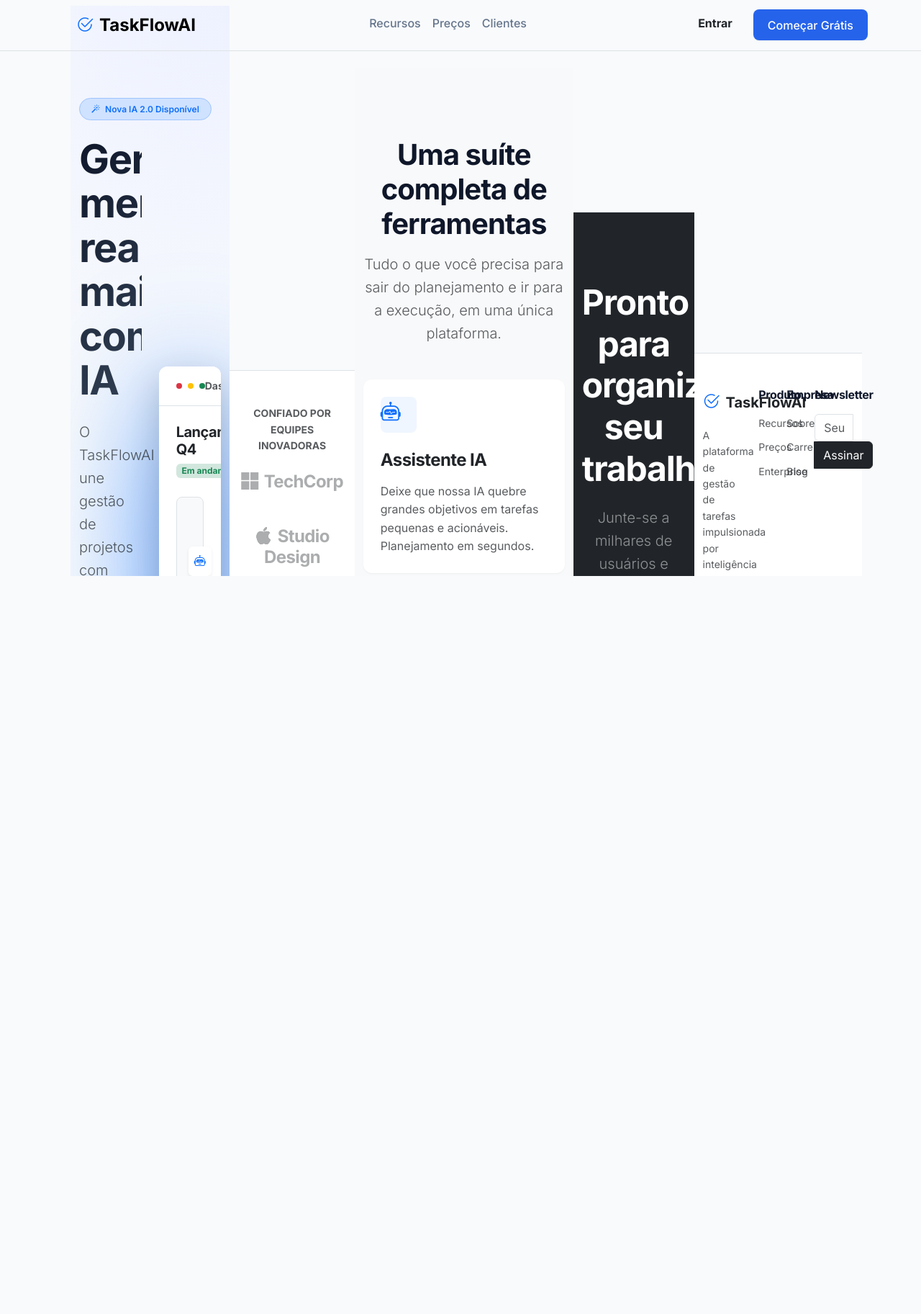
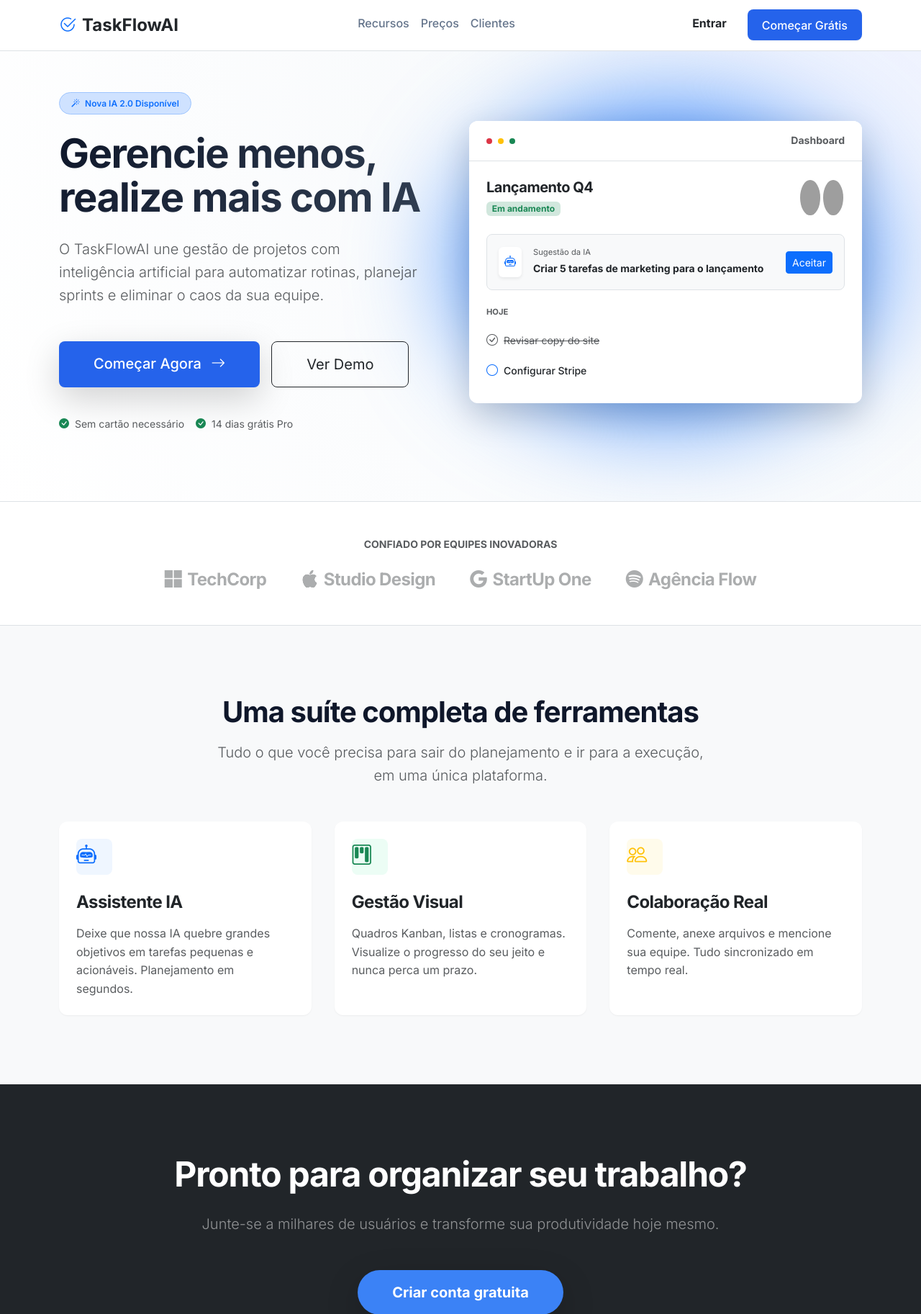
Before and after one commit to maikonthiago/taskflowai, a Flask app: page / in a window 1280 px wide. Shown: the top 1825 px of the page at 72% size. Before the commit the page ends 800 px from the top, so only its background shows below. Run offline with Flask 3, Linux system fonts and the light colour scheme; grey boxes are pictures that could not be loaded.

Commit message:
Fix: Landing Page Layout breakage & Login/Register routing error

```diff
--- a/templates/landing.html
+++ b/templates/landing.html
@@ -4,17 +4,15 @@
 
 {% block content %}
 <!-- Navbar -->
-<nav class="navbar navbar-expand-lg navbar-clean fixed-top">
+<!-- Navbar -->
+<nav class="navbar navbar-expand-lg fixed-top navbar-light bg-white border-bottom"
+    style="backdrop-filter: blur(10px); background-color: rgba(255, 255, 255, 0.9);">
     <div class="container">
-        <a class="navbar-brand fw-bold text-dark" href="#">
-            <nav class="navbar navbar-expand-lg fixed-top navbar-light bg-white/90 backdrop-blur-md border-bottom">
-                <div class="container">
-                    <a class="navbar-brand fw-bold fs-4 d-flex align-items-center gap-2" href="#">
+        <a class="navbar-brand fw-bold fs-4 d-flex align-items-center gap-2" href="{{ url_for('index') }}">
             <i class="bi bi-check2-circle text-primary"></i>
-                        <span class="tracking-tight text-slate-900">TaskFlowAI</span>
+            <span class="tracking-tight text-dark">TaskFlowAI</span>
         </a>
-                    <button class="navbar-toggler border-0" type="button" data-bs-toggle="collapse"
-                        data-bs-target="#navbarNav">
+        <button class="navbar-toggler border-0" type="button" data-bs-toggle="collapse" data-bs-target="#navbarNav">
             <span class="navbar-toggler-icon"></span>
         </button>
         <div class="collapse navbar-collapse" id="navbarNav">
@@ -24,8 +22,7 @@
                 <li class="nav-item"><a class="nav-link fw-medium" href="#testimonials">Clientes</a></li>
             </ul>
             <div class="d-flex gap-3">
-                            <a href="{{ url_for('login') }}"
-                                class="btn btn-link text-decoration-none text-dark fw-bold">Entrar</a>
+                <a href="{{ url_for('login') }}" class="btn btn-link text-decoration-none text-dark fw-bold">Entrar</a>
                 <a href="{{ url_for('register') }}" class="btn btn-primary-custom">Começar Grátis</a>
             </div>
         </div>
@@ -49,8 +46,7 @@
                     rotinas, planejar sprints e eliminar o caos da sua equipe.
                 </p>
                 <div class="d-flex gap-3 flex-column flex-sm-row">
-                                <a href="{{ url_for('register') }}"
-                                    class="btn btn-primary-custom btn-lg px-5 py-3 shadow-lg">
+                    <a href="{{ url_for('register') }}" class="btn btn-primary-custom btn-lg px-5 py-3 shadow-lg">
                         Começar Agora <i class="bi bi-arrow-right ms-2"></i>
                     </a>
                     <a href="#how-it-works" class="btn btn-outline-dark btn-lg px-5 py-3">
@@ -70,8 +66,7 @@
                     <div class="position-absolute top-50 start-50 translate-middle w-100 h-100 bg-primary opacity-10 rounded-circle blur-3xl"
                         style="filter: blur(80px); z-index: -1;"></div>
 
-                                <div
-                                    class="card card-clean border-0 shadow-lg overflow-hidden glass-card-simple bg-white">
+                    <div class="card card-clean border-0 shadow-lg overflow-hidden glass-card-simple bg-white">
                         <div
                             class="card-header bg-white border-bottom py-3 px-4 d-flex align-items-center justify-content-between">
                             <div class="d-flex gap-2">
@@ -92,8 +87,7 @@
                                     <img src="https://ui-avatars.com/api/?name=John+Doe&background=0D8ABC&color=fff"
                                         class="rounded-circle border border-2 border-white" width="32">
                                     <img src="https://ui-avatars.com/api/?name=Jane+Smith&background=random"
-                                                    class="rounded-circle border border-2 border-white ms-n2"
-                                                    width="32">
+                                        class="rounded-circle border border-2 border-white ms-n2" width="32">
                                 </div>
                             </div>
 
@@ -103,8 +97,8 @@
                                         <i class="bi bi-robot text-primary"></i>
                                     </div>
                                     <div>
-                                                    <small class="text-muted d-block"
-                                                        style="font-size: 0.7rem;">Sugestão da IA</small>
+                                        <small class="text-muted d-block" style="font-size: 0.7rem;">Sugestão da
+                                            IA</small>
                                         <strong class="text-dark small">Criar 5 tarefas de marketing para o
                                             lançamento</strong>
                                     </div>
@@ -113,8 +107,7 @@
                             </div>
 
                             <div class="mb-2">
-                                            <small class="text-muted fw-bold text-uppercase"
-                                                style="font-size: 0.7rem;">Hoje</small>
+                                <small class="text-muted fw-bold text-uppercase" style="font-size: 0.7rem;">Hoje</small>
                             </div>
                             <div class="list-group list-group-flush">
                                 <div
@@ -228,8 +221,7 @@
                     </li>
                     <li class="mb-2"><a href="#" class="text-decoration-none text-muted small">Preços</a>
                     </li>
-                                <li class="mb-2"><a href="#"
-                                        class="text-decoration-none text-muted small">Enterprise</a></li>
+                    <li class="mb-2"><a href="#" class="text-decoration-none text-muted small">Enterprise</a></li>
                 </ul>
             </div>
             <div class="col-6 col-md-2 mb-4">
--- a/templates/login.html
+++ b/templates/login.html
@@ -26,7 +26,7 @@
     <div class="col-lg-6 d-flex align-items-center justify-content-center bg-white">
         <div class="w-100 p-4 p-md-5" style="max-width: 500px;">
             <div class="mb-5">
-                <a href="{{ url_for('landing') }}"
+                <a href="{{ url_for('index') }}"
                     class="d-flex align-items-center gap-2 text-decoration-none text-dark mb-4">
                     <i class="bi bi-arrow-left"></i> Voltar
                 </a>
--- a/templates/register.html
+++ b/templates/register.html
@@ -35,7 +35,7 @@
     <div class="col-lg-6 d-flex align-items-center justify-content-center bg-white">
         <div class="w-100 p-4 p-md-5" style="max-width: 550px;">
             <div class="mb-5">
-                <a href="{{ url_for('landing') }}"
+                <a href="{{ url_for('index') }}"
                     class="d-flex align-items-center gap-2 text-decoration-none text-dark mb-4">
                     <i class="bi bi-arrow-left"></i> Voltar
                 </a>
```
Lines whose indentation alone changed are shown as unchanged.
